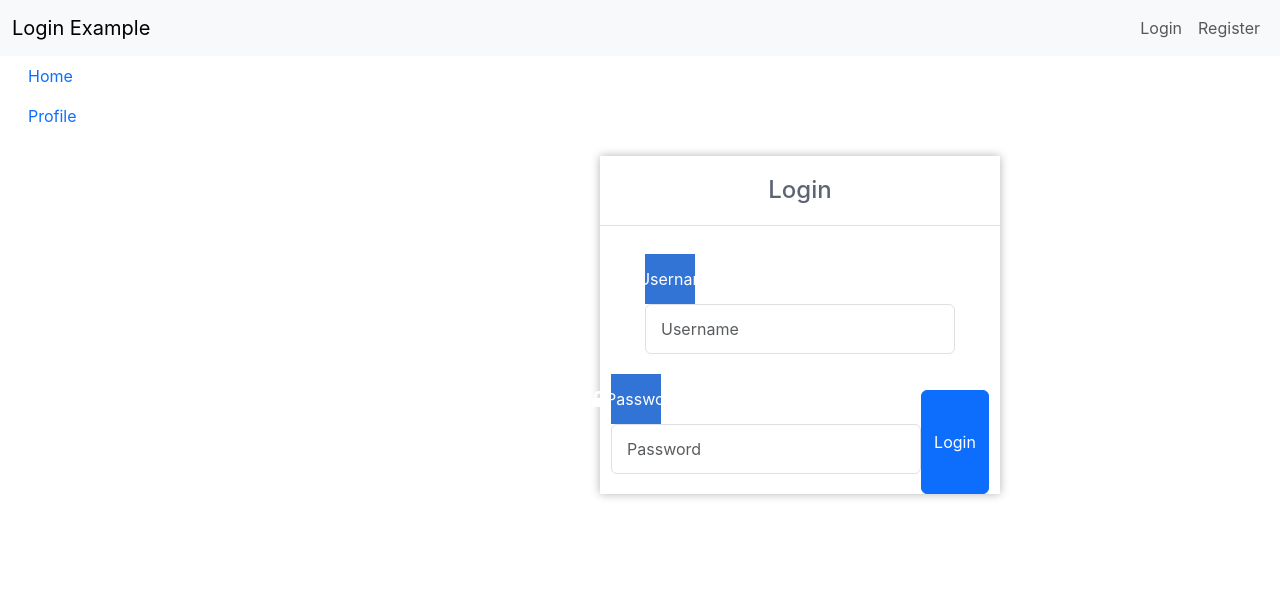
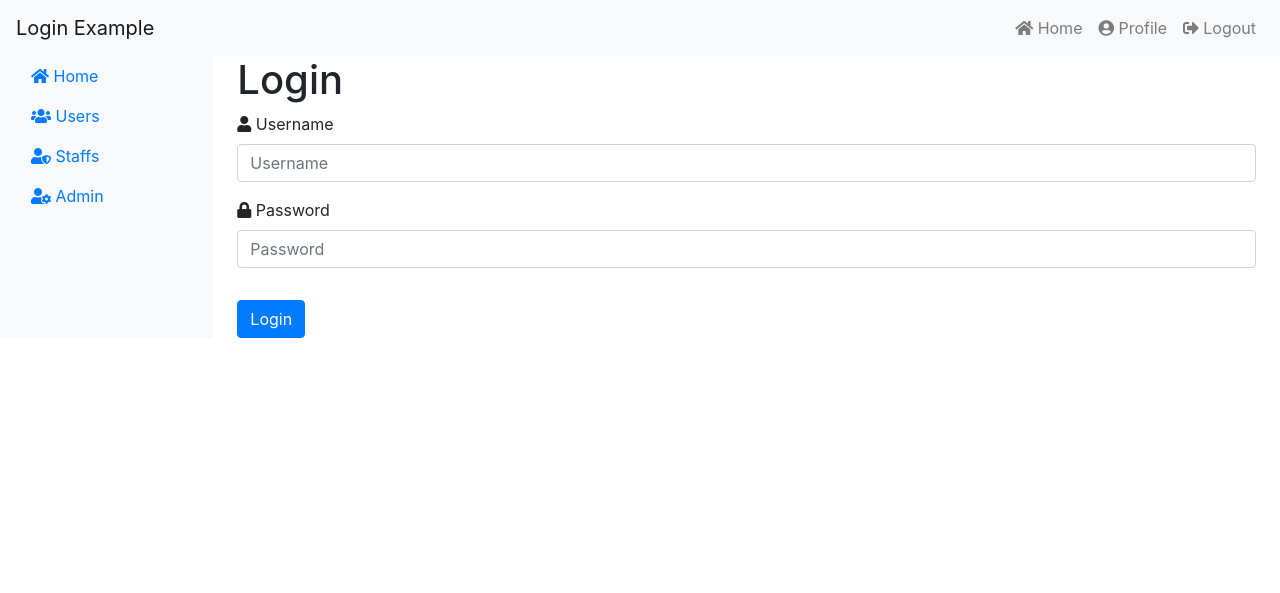
Before and after one commit to sue-zadeh/tree-talk, a Flask app: page /login in a window 1280 px wide. Shown: the top 593 px of the page. Run offline with Flask 3, Linux system fonts and the light colour scheme; some libraries are stand-ins or nearby versions.

Commit message:
register

```diff
--- a/app/templates/base.html
+++ b/app/templates/base.html
@@ -1,69 +1,53 @@
+<!-- base.html -->
 <!DOCTYPE html>
 <html lang="en">
 <head>
     <meta charset="UTF-8">
     <title>{% block title %}{% endblock %}</title>
-    <link rel="stylesheet" href="{{ url_for('static', filename='style.css') }}">
+    <link rel="stylesheet" href="https://stackpath.bootstrapcdn.com/bootstrap/4.5.2/css/bootstrap.min.css">
     <link rel="stylesheet" href="https://use.fontawesome.com/releases/v5.7.1/css/all.css">
-    <link href="https://cdn.jsdelivr.net/npm/bootstrap@5.3.0-alpha1/dist/css/bootstrap.min.css" rel="stylesheet">
 </head>
 <body>
     <nav class="navbar navbar-expand-lg navbar-light bg-light">
-        <div class="container-fluid">
         <a class="navbar-brand" href="#">Login Example</a>
-            <button class="navbar-toggler" type="button" data-bs-toggle="collapse" data-bs-target="#navbarNav" aria-controls="navbarNav" aria-expanded="false" aria-label="Toggle navigation">
+        <button class="navbar-toggler" type="button" data-toggle="collapse" data-target="#navbarNav" aria-controls="navbarNav" aria-expanded="false" aria-label="Toggle navigation">
             <span class="navbar-toggler-icon"></span>
         </button>
         <div class="collapse navbar-collapse" id="navbarNav">
-                <ul class="navbar-nav ms-auto">
-                    {% if session.get('loggedin') %}
-                    <li class="nav-item">
-                        <a class="nav-link" href="{{ url_for('user_home') }}">Home</a>
-                    </li>
-                    <li class="nav-item">
-                        <a class="nav-link" href="{{ url_for('profile') }}">Profile</a>
-                    </li>
-                    <li class="nav-item">
-                        <a class="nav-link" href="{{ url_for('logout') }}">Logout</a>
-                    </li>
-                    {% else %}
-                    <li class="nav-item">
-                        <a class="nav-link" href="{{ url_for('login') }}">Login</a>
-                    </li>
-                    <li class="nav-item">
-                        <a class="nav-link" href="{{ url_for('register') }}">Register</a>
-                    </li>
-                    {% endif %}
+            <ul class="navbar-nav ml-auto">
+                <li class="nav-item"><a class="nav-link" href="{% if user_role == 'admin' %}{{ url_for('admin_home') }}{% elif user_role == 'staff' %}{{ url_for('staff_home') }}{% elif user_role == 'user' %}{{ url_for('user_home') }}{% endif %}"><i class="fas fa-home"></i> Home</a></li>
+                <li class="nav-item"><a class="nav-link" href="{{ url_for('profile') }}"><i class="fas fa-user-circle"></i> Profile</a></li>
+                <li class="nav-item"><a class="nav-link" href="{{ url_for('logout') }}"><i class="fas fa-sign-out-alt"></i> Logout</a></li>
             </ul>
-            </div>
         </div>
     </nav>
     <div class="container-fluid">
         <div class="row">
-            <div class="col-md-3">
+            <nav id="sidebar" class="col-md-3 col-lg-2 d-md-block bg-light sidebar">
+                <div class="position-sticky">
                     <ul class="nav flex-column">
                         <li class="nav-item">
-                        <a class="nav-link active" href="{{ url_for('user_home') }}">Home</a>
+                            <a class="nav-link active" aria-current="page" href="#"><i class="fas fa-home"></i> Home</a>
                         </li>
                         <li class="nav-item">
-                        <a class="nav-link" href="{{ url_for('profile') }}">Profile</a>
+                            <a class="nav-link" href="#"><i class="fas fa-users"></i> Users</a>
                         </li>
-                    {% if session.get('role') == 'admin' %}
                         <li class="nav-item">
-                        <a class="nav-link" href="{{ url_for('admin_home') }}">Admin</a>
+                            <a class="nav-link" href="#"><i class="fas fa-user-shield"></i> Staffs</a>
                         </li>
-                    {% elif session.get('role') == 'staff' %}
                         <li class="nav-item">
-                        <a class="nav-link" href="{{ url_for('staff_home') }}">Staff</a>
+                            <a class="nav-link" href="#"><i class="fas fa-user-cog"></i> Admin</a>
                         </li>
-                    {% endif %}
                     </ul>
                 </div>
-            <div class="col-md-9">
+            </nav>
+            <main class="col-md-9 ms-sm-auto col-lg-10 px-md-4">
                 {% block content %}{% endblock %}
+            </main>
         </div>
     </div>
-    </div>
-    <script src="https://cdn.jsdelivr.net/npm/bootstrap@5.3.0-alpha1/dist/js/bootstrap.bundle.min.js"></script>
+    <script src="https://code.jquery.com/jquery-3.5.1.slim.min.js"></script>
+    <script src="https://cdn.jsdelivr.net/npm/@popperjs/core@2.5.4/dist/umd/popper.min.js"></script>
+    <script src="https://stackpath.bootstrapcdn.com/bootstrap/4.5.2/js/bootstrap.min.js"></script>
 </body>
 </html>
--- a/app/templates/index.html
+++ b/app/templates/index.html
@@ -20,8 +20,9 @@
                   </div>
                   <div class="form-group">
                       <label for="password"><i class="fas fa-lock"></i> Password</label>
-                      <input type="password" name="password" class="form-control" id="password" placeholder="Password" required>
-                  </div>
+                      <input type="password" name="password" class="form-control" id="password" placeholder="Password" required pattern="(?=.*\d)(?=.*[a-z])(?=.*[A-Z]).{8,}">
+                      <small>Password must be at least 8 characters long and include at least one uppercase letter, one lowercase letter, and one number.</small>
+                </div>
                   <div class="form-group">
                       <div class="text-danger">{{ msg }}</div>
                   </div>
--- a/app/templates/register.html
+++ b/app/templates/register.html
@@ -27,8 +27,9 @@
                         </div>
                         <div class="form-group">
                             <label for="password"><i class="fas fa-lock"></i> Password</label>
-                            <input type="password" name="password" class="form-control" id="password" placeholder="Password" required>
-                            <small class="form-text text-muted">Password must be at least 8 characters long and include both letters and numbers.</small>
+                            <input type="password" name="password" class="form-control" id="password" placeholder="Password" required pattern="(?=.*\d)(?=.*[a-z])(?=.*[A-Z]).{8,}">
+                            <small>Password must be at least 8 characters long and include at least one uppercase letter, one lowercase letter, and one number.</small>
+
                         </div>
                         <div class="form-group">
                             <label for="email"><i class="fas fa-envelope"></i> Email</label>
```
Also changed, not shown: create_database.sql (+32 -0 lines), populate_database.sql (+16 -10 lines). Lines whose indentation alone changed are shown as unchanged.
